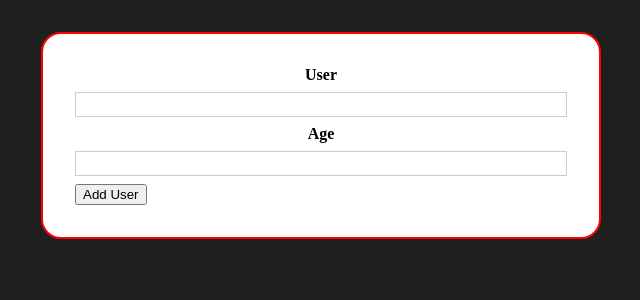
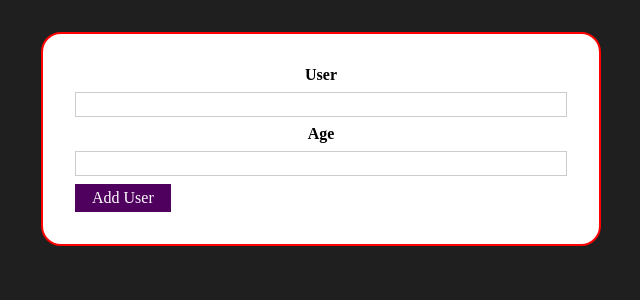
Before and after one commit to Famormino/starting-for-lessons, a React (Vite) app: page / in a window 1280 px wide. Shown: the top 300 px of the page, without its empty margins (319-959 px from the left). Built offline with nearby package versions, Linux system fonts and the light colour scheme.

Commit message:
adding button UI

```diff
--- /dev/null
+++ b/src/Components/UI/Button.jsx
@@ -0,0 +1,16 @@
+import React from "react";
+import classes from "./Button.module.css";
+
+const Button = (props) => {
+    return (
+        <button
+            className={classes.button}
+            type={props.type || ""}
+            onClick={props.onClick}
+        >
+            {props.children}
+        </button>
+    );
+};
+
+export default Button;
--- /dev/null
+++ b/src/Components/UI/Button.module.css
@@ -0,0 +1,18 @@
+.button {
+    font: inherit;
+    border: 1px solid #4f005f;
+    background: #4f005f;
+    color: white;
+    padding: 0.25rem 1rem;
+    cursor: pointer;
+}
+
+.button:hover,
+.button:active {
+    background: #741188;
+    border-color: #741188;
+}
+
+.button:focus {
+    outline: none;
+}
--- a/src/Components/UI/Card.module.css
+++ b/src/Components/UI/Card.module.css
@@ -1,6 +1,6 @@
 .card {
     background-color: rgb(255, 255, 255);
-    box-shadow: 0 2px 8px (0,0,00 0.26);
+    box-shadow: 0 2px 8px (0, 0, 00 0.26);
     border-radius: 20px;
-    border: 2px solid red
+    border: 2px solid red;
 }
--- a/src/Components/Users/AddUser.jsx
+++ b/src/Components/Users/AddUser.jsx
@@ -1,13 +1,13 @@
-import React from 'react';
-import Card from '../UI/Card';
+import React from "react";
+import Button from "../UI/Button";
+import Card from "../UI/Card";
 
 import classes from "./AddUser.module.css";
 
 const AddUser = () => {
-
     const addUserHandle = (event) => {
-        event.preventDefault()
-    }
+        event.preventDefault();
+    };
 
     return (
         <Card className={classes.input}>
@@ -16,10 +16,10 @@
                 <input id="userName" type="text" />
                 <label htmlFor="age">Age</label>
                 <input id="age" type="number" />
-                <button type='submit'>Add User</button>
+                <Button type="submit">Add User</Button>
             </form>
         </Card>
-    )
-}
+    );
+};
 
 export default AddUser;
```
Also changed, not shown: src/Components/UI/Card.jsx (+7 -3 lines).
